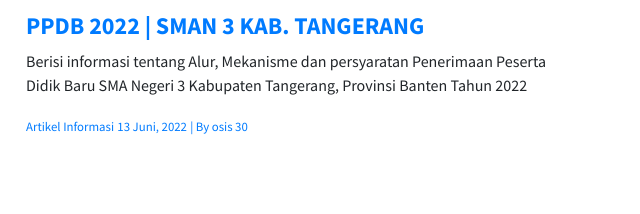
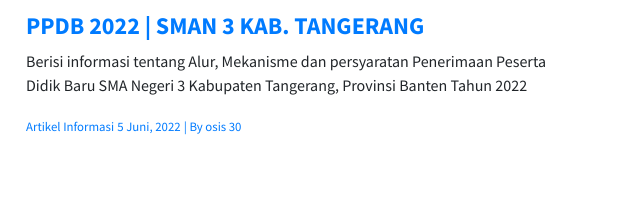
Before and after one commit to ardhafriansyah/website-osis-3-kabta, a plain HTML site: page index.html in a window 1280 px wide. Shown: the part 925-1139 px from the top of the page, 344-984 px from the left. Drawn offline with Linux system fonts and the light colour scheme.

Commit message:
Update index.html

```diff
--- a/index.html
+++ b/index.html
@@ -124,7 +124,7 @@
                                       <h4><a href="konten1.html" title="">PPDB 2022 | SMAN 3 KAB. TANGERANG</a></h4>
                                       <p>Berisi informasi tentang Alur, Mekanisme dan persyaratan Penerimaan Peserta Didik Baru SMA Negeri 3 Kabupaten Tangerang, Provinsi Banten Tahun 2022</p>
                                       <small class="firstsmall"><a class="bg-orange" href="tech-category-01.html" title="">Artikel Informasi</a></small>
-                                      <small><a href="#" title="">13 Juni, 2022</a></small>
+                                      <small><a href="#" title="">5 Juni, 2022</a></small>
                                       <small><a href="#" title="">| By osis 30</a></small>
                                       <!-- <small><a href="tech-single.html" title=""><i class="fa fa-eye"></i> ~</a></small> -->
                                   </div><!-- end meta -->
```
